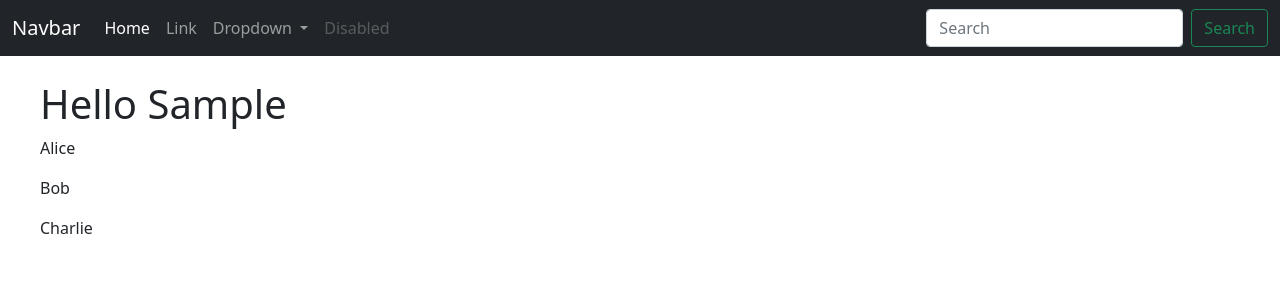
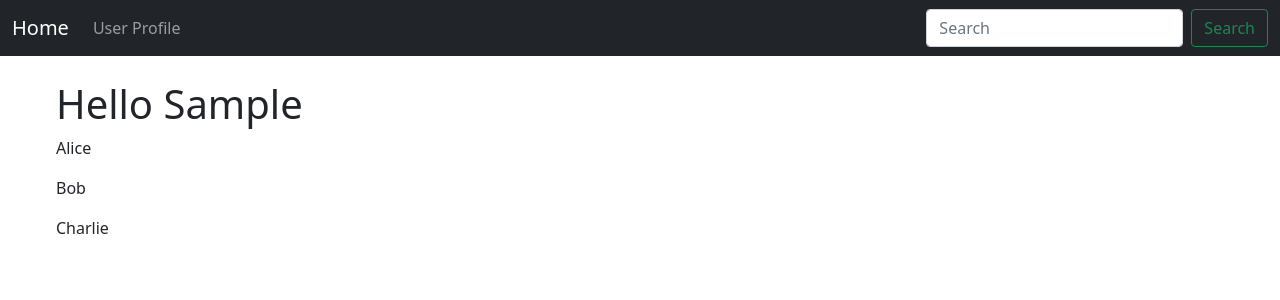
Before and after one commit to sony0505/Palimpsest, a Flask app: a page that uses templates/user.html in a window 1280 px wide. Shown: the top 300 px of the page. Run offline with Flask 3, Linux system fonts and the light colour scheme.

Commit message:
navbor home link

```diff
--- a/templates/navbar.html
+++ b/templates/navbar.html
@@ -1,30 +1,13 @@
 <nav class="navbar navbar-expand-lg navbar-dark bg-dark">
     <div class="container-fluid">
-      <a class="navbar-brand" href="#">Navbar</a>
+      <a class="navbar-brand" href="{{ url_for('index') }}">Home</a>
       <button class="navbar-toggler" type="button" data-bs-toggle="collapse" data-bs-target="#navbarSupportedContent" aria-controls="navbarSupportedContent" aria-expanded="false" aria-label="Toggle navigation">
         <span class="navbar-toggler-icon"></span>
       </button>
       <div class="collapse navbar-collapse" id="navbarSupportedContent">
         <ul class="navbar-nav me-auto mb-2 mb-lg-0">
           <li class="nav-item">
-            <a class="nav-link active" aria-current="page" href="#">Home</a>
-          </li>
-          <li class="nav-item">
-            <a class="nav-link" href="#">Link</a>
-          </li>
-          <li class="nav-item dropdown">
-            <a class="nav-link dropdown-toggle" href="#" id="navbarDropdown" role="button" data-bs-toggle="dropdown" aria-expanded="false">
-              Dropdown
-            </a>
-            <ul class="dropdown-menu" aria-labelledby="navbarDropdown">
-              <li><a class="dropdown-item" href="#">Action</a></li>
-              <li><a class="dropdown-item" href="#">Another action</a></li>
-              <li><hr class="dropdown-divider"></li>
-              <li><a class="dropdown-item" href="#">Something else here</a></li>
-            </ul>
-          </li>
-          <li class="nav-item">
-            <a class="nav-link disabled">Disabled</a>
+            <a class="nav-link" href="{{ url_for('user', username="Sony") }}">User Profile</a>
           </li>
         </ul>
         <form class="d-flex">
--- a/templates/user.html
+++ b/templates/user.html
@@ -1,24 +1,7 @@
 {% extends "base.html" %}
 
 {% block content %}
-    <style>
-        .content-wrapper {
-            padding-left: {{ padding|default('2em') }};
-        }
-    </style>
-
-    <div class="content-wrapper">
-        <!--
-            | is Jinja2's filter operator
-            It can transform or format variables
-            Examples:
-            - capitalize: Capitalize the first letter of the string
-            - lower: Convert to lowercase
-            - upper: Convert to uppercase
-            - trim: Remove leading and trailing whitespace
-            - replace: Replace string
-            - default: Set default value
-        -->
+<div class="ps-5">
 <h1>Hello {{ username|capitalize }}</h1>
 
 {% for user in user_list %}
```
Lines whose indentation alone changed are shown as unchanged.
